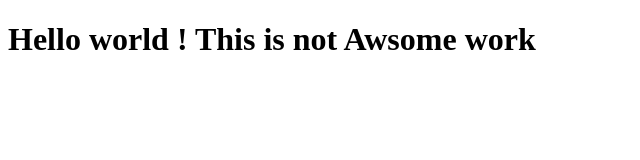
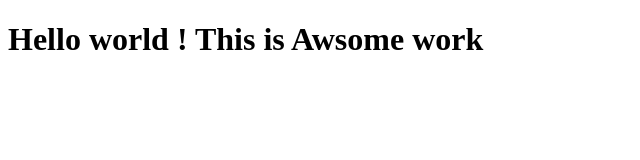
Before and after one commit to ayushraj26/Git-practice, a plain HTML site: page index.html in a window 1280 px wide. Shown: the whole page, without its empty margins (0-640 px from the left). Drawn offline with Linux system fonts and the light colour scheme.

Commit message:
change the content

```diff
--- a/index.html
+++ b/index.html
@@ -7,6 +7,6 @@
     <title>Git Practice !!!!!!!! wow</title>
   </head>
   <body>
-    <h1>Hello world ! This is not Awsome work</h1>
+    <h1>Hello world ! This is Awsome work</h1>
   </body>
 </html>
```
Also changed, not shown: demo.html (added).
